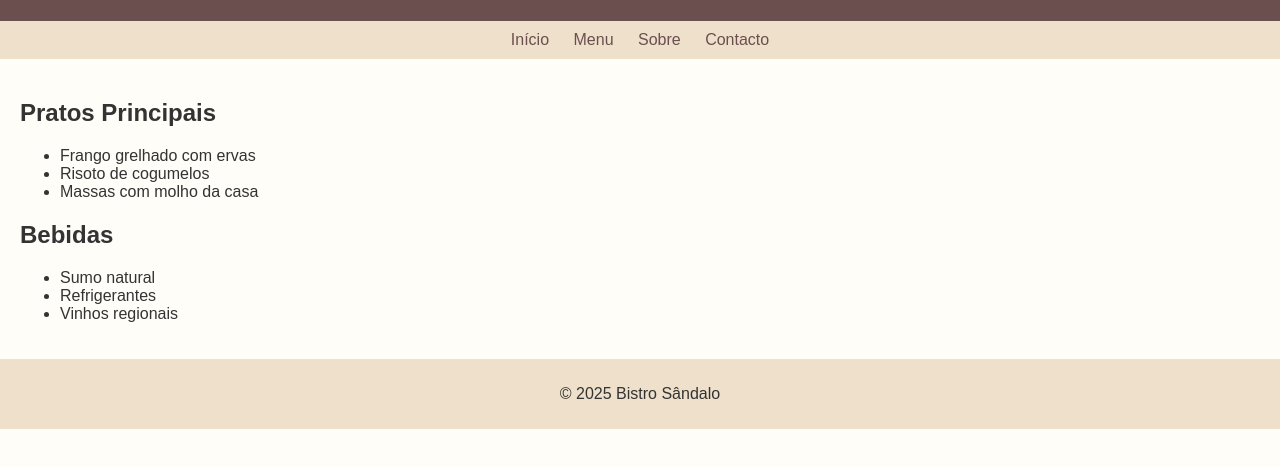
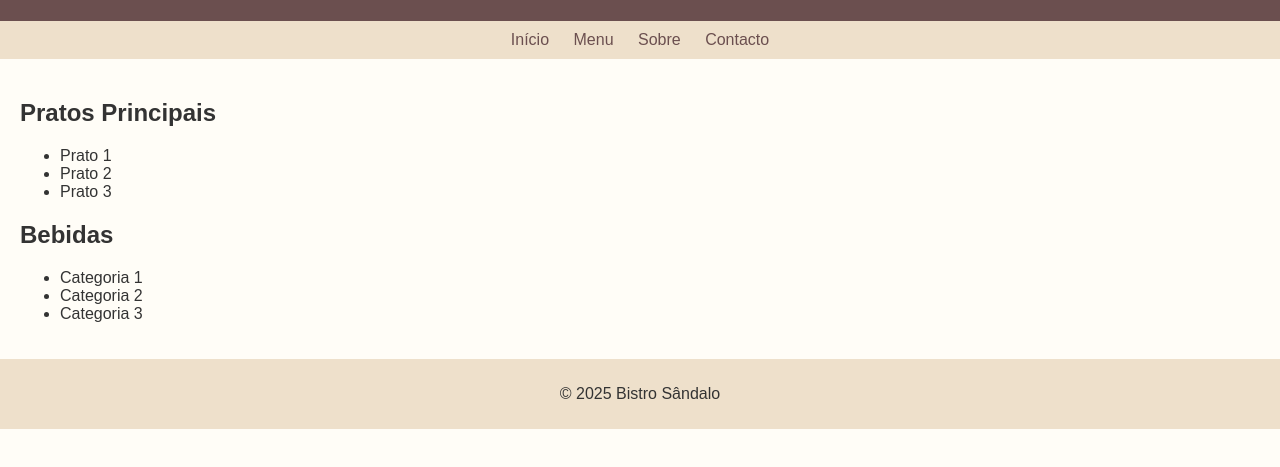
Before and after one commit to LCP-215/bistrosandalo, a plain HTML site: page menu.html in a window 1280 px wide. Shown: the part 99-566 px from the top of the page. Drawn offline with Linux system fonts and the light colour scheme.

Commit message:
menu.html

```diff
--- a/menu.html
+++ b/menu.html
@@ -1,6 +1,6 @@
 
 <!DOCTYPE html>
-<html lang="en">
+<html lang="pt">
 <head>
     <meta charset="UTF-8">
     <title>Menu - Sândalo</title>
@@ -17,15 +17,15 @@
     <main>
         <h2>Pratos Principais</h2>
         <ul>
-            <li>Frango grelhado com ervas</li>
-            <li>Risoto de cogumelos</li>
-            <li>Massas com molho da casa</li>
+            <li>Prato 1</li>
+            <li>Prato 2</li>
+            <li>Prato 3</li>
         </ul>
         <h2>Bebidas</h2>
         <ul>
-            <li>Sumo natural</li>
-            <li>Refrigerantes</li>
-            <li>Vinhos regionais</li>
+            <li>Categoria 1</li>
+            <li>Categoria 2</li>
+            <li>Categoria 3</li>
         </ul>
     </main>
     <footer>
```
